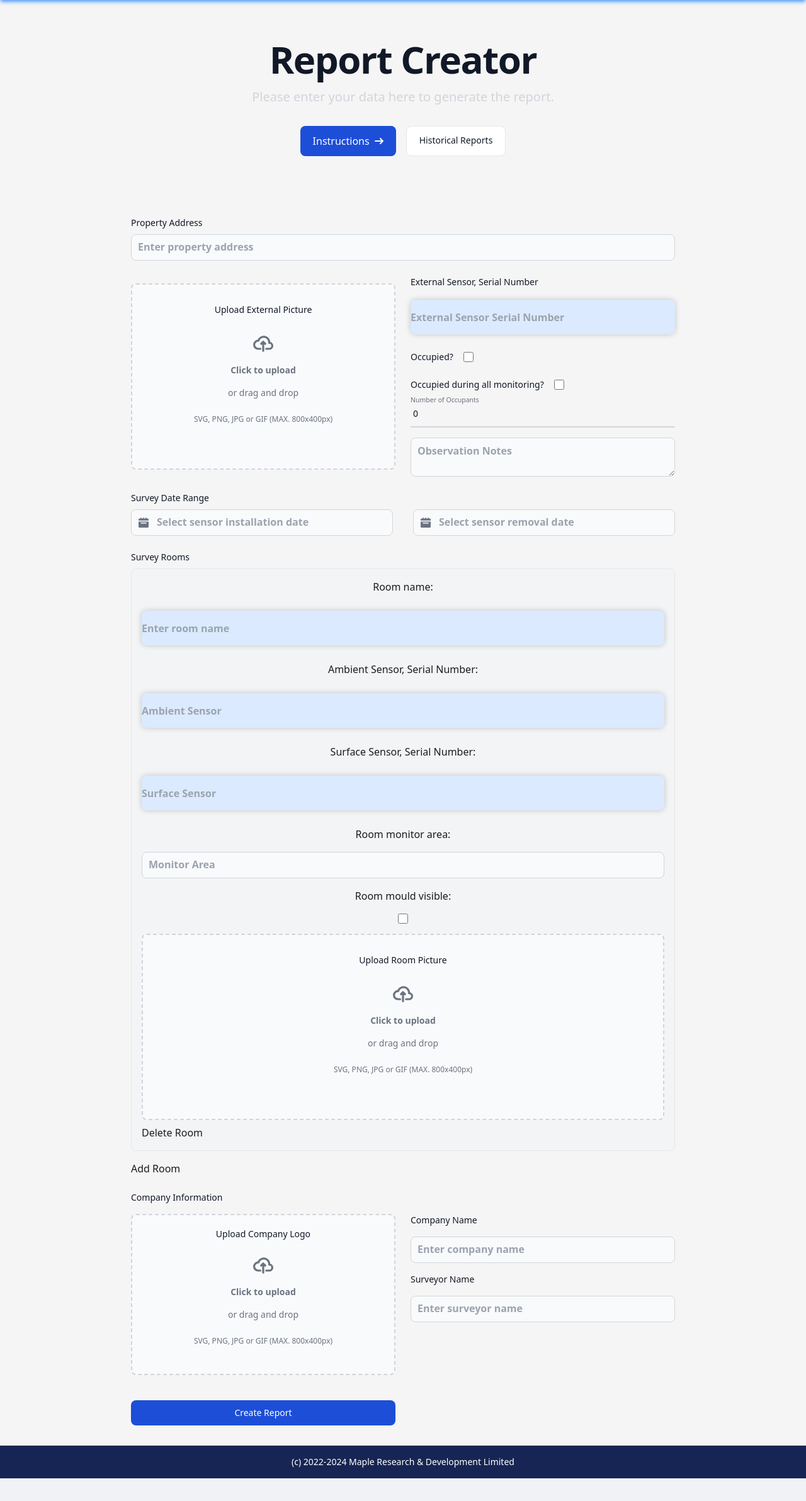
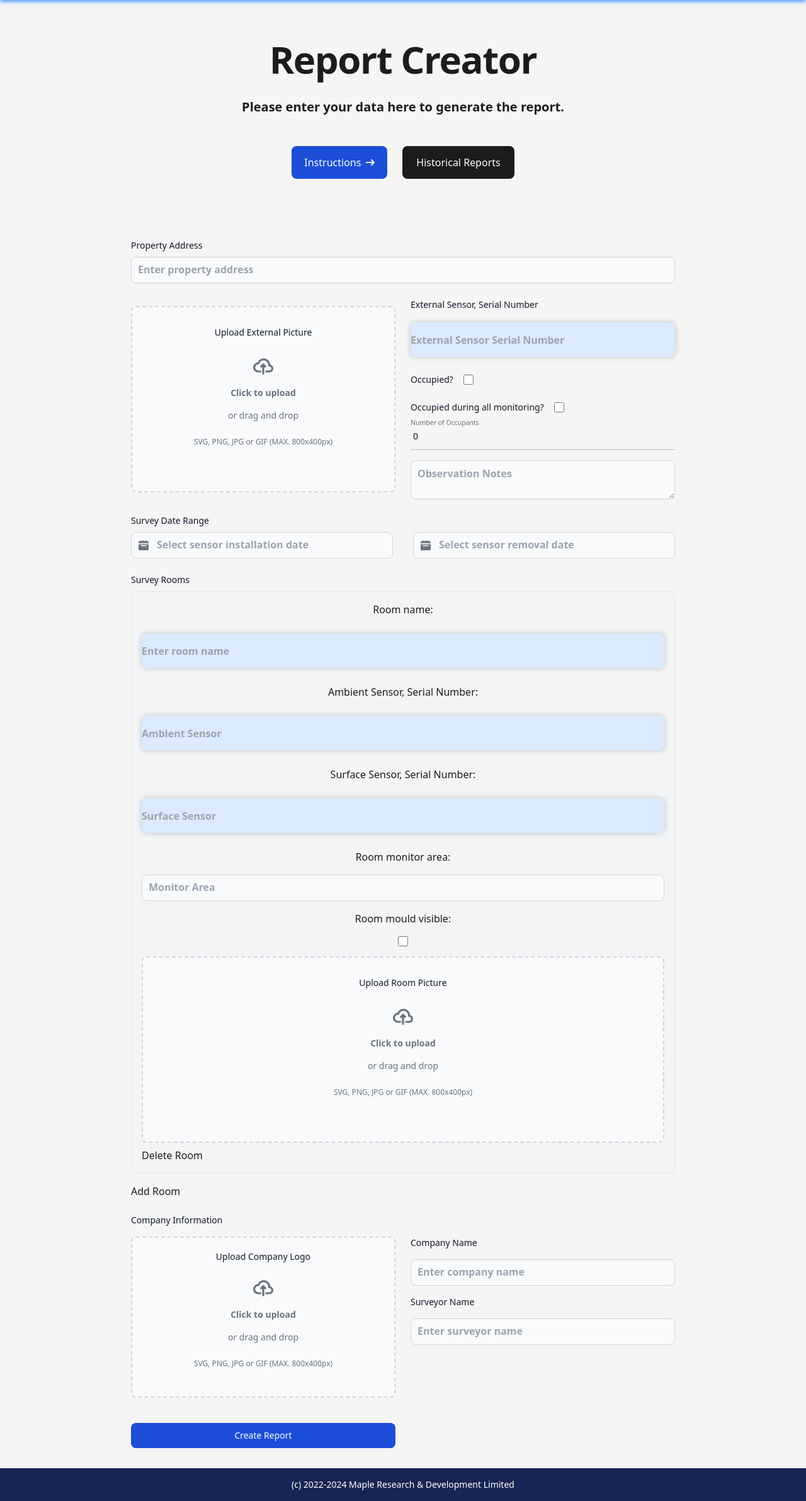
Before and after one commit to GreenCatInForest/md_app, a Django app: page /reports/report/ in a window 1280 px wide. Shown: the part 130-2514 px from the top of the page at 63% size. Before the commit the page ends 2478 px from the top, so only its background shows below. Run offline with Django 5.2, Linux system fonts and the light colour scheme; the visitor is signed in with stand-in values (Sample User, id 1); style sheets or scripts are compiled from the project's sources; parts of the project's set-up code (start-up, migrations or seed data) failed here and were passed over; some libraries are stand-ins or nearby versions.

Commit message:
report-light/dark mode

```diff
--- a/core/templates/core/base_navbar.html
+++ b/core/templates/core/base_navbar.html
@@ -12,11 +12,12 @@
                     <a href="" class="base-navbar-link hidden">Services</a> -->
 
                     {% if user.is_authenticated %}
-                        <a href="{% url 'report' %}" class="base-navbar-link hidden">Reports</a>
+                        <a href="{% url 'report' %}" class="base-navbar-link hidden text-center py-3 px-5 sm:ms-4 text-base font-extrabold text-white focus:outline-none bg-gray-900 border-[1px]
+                        border-white rounded-lg hover:bg-gray-100 hover:text-gray-800 focus:z-10 focus:ring-2 z-100 focus:ring-gray-7000">Reports</a>
                         <a href="{% url 'report' %}" class="base-navbar-link hidden">Support</a>
                     {% else %}
                         <a href="https://www.maple-diagnostics.com/" class="base-navbar-link text-center hidden py-3 px-5 sm:ms-4 text-base font-extrabold text-white focus:outline-none bg-gray-900 border-[1px]
-                        border-white rounded-lg hover:bg-gray-100 hover:text-gray-800 focus:z-10 focus:ring-2 z-100 focus:ring-gray-700 dark:focus:ring-gray-100">
+                        border-white rounded-lg hover:bg-gray-100 hover:text-gray-800 focus:z-10 focus:ring-2 z-100 focus:ring-gray-700">
                             Learn more
                         </a>
                         <a href="" class="base-navbar-link hidden">Contacts</a>
--- a/reports/templates/reports/report.html
+++ b/reports/templates/reports/report.html
@@ -17,22 +17,21 @@
     {% block content %}
     <div class="user-content">
         <article id="report-constructor">
-            <section class="dark:bg-blue-950">
-                <div class="py-8 px-4 mx-auto max-w-screen-xl text-center lg:py-16">
-                    <h1 class="mb-4 text-4xl font-extrabold tracking-tight leading-none text-gray-900 md:text-5xl lg:text-6xl dark:text-white">Report Creator</h1>
-                    <p class="mb-8 text-lg font-normal text-gray-300 lg:text-xl sm:px-16 lg:px-48 dark:text-gray-300">Please enter your data here to generate the report.</p>
-                    <!-- <p class="mb-8 text-lg font-normal text-gray-300 lg:text-xl sm:px-16 lg:px-48 dark:text-gray-300">Innovative Maple Diagnostic method based on Cambridge Scientific investigation report-2024. The report generation is based on the data you provide. Please fill in the data below accurately.</p> -->
-                    <div class="flex flex-col space-y-4 sm:flex-row sm:justify-center sm:space-y-0">
-                        <a href="#" class="inline-flex justify-center items-center py-3 px-5 text-base font-medium text-center text-white rounded-lg bg-blue-700 hover:bg-blue-800 focus:ring-4 focus:ring-blue-300 dark:focus:ring-blue-900">
+            <section class="report-constructor-banner">
+                <div class="container mx-auto">
+                    <h1>Report Creator</h1>
+                    <p>Please enter your data here to generate the report.</p>
+                    <div class="report-btn-wrapper">
+                        <a href="#">
                             Instructions
                             <svg class="w-3.5 h-3.5 ms-2 rtl:rotate-180" aria-hidden="true" xmlns="http://www.w3.org/2000/svg" fill="none" viewBox="0 0 14 10">
                                 <path stroke="currentColor" stroke-linecap="round" stroke-linejoin="round" stroke-width="2" d="M1 5h12m0 0L9 1m4 4L9 9"/>
                             </svg>
                         </a>
-                        <a href="{% url 'historical_reports' %}" class="py-3 px-5 sm:ms-4 text-sm font-medium text-gray-900 focus:outline-none bg-white rounded-lg border border-gray-200 hover:bg-gray-100 hover:text-gray-800 focus:z-10 focus:ring-4 focus:ring-gray-100 dark:focus:ring-gray-700 dark:bg-gray-800 dark:text-gray-400 dark:border-gray-600 dark:hover:text-dark-grey-800 dark:hover:bg-gray-70">
+                        <a href="{% url 'historical_reports' %}">
                             Historical Reports
                         </a>
-                    </div>
+                </div>
                 </div>
             </section>
             <section class="dark:bg-blue-950">
@@ -222,8 +221,8 @@
                     {% endfor %}
                 </div>
 {% endif %}
-        </div>
-    </section>
+                </div>
+            </section>
 
     <script src="{% static 'js/datepicker.js' %}" defer></script>
     <script src="https://cdn.jsdelivr.net/npm/flowbite@2.5.1/dist/flowbite.min.js" defer></script>
--- a/tailwind_app/static_src/src/styles.css
+++ b/tailwind_app/static_src/src/styles.css
@@ -231,6 +231,16 @@ main {
     @apply relative uppercase font-extrabold;
   }
 
+  .base-navbar-link.active:before {
+    content: '•'; /* Symbol to display underneath */
+    position: absolute;
+    left: -20px;
+    top: 50%;
+    transform: translateY(-50%);
+    font-size: 20px;
+    @apply text-transparent;
+  }
+
   .base-navbar-link.active:hover:after {
     content: '•'; /* Symbol to display underneath */
     position: absolute;
@@ -328,10 +338,55 @@ footer p {
 
   /* Report Constructor */
 
+
+  /* Report Constructor Page */
+
 #report-constructor {
     @apply flex flex-col flex-wrap;
   }
 
+
+.report-constructor-banner div.container {
+    @apply py-8 px-4 mx-auto max-w-screen-xl text-center lg:py-16 flex flex-col justify-center items-center gap-4;
+  }
+
+.report-constructor-banner h1 {
+    @apply mb-4 text-4xl font-extrabold tracking-tight leading-none text-blackcurrant md:text-5xl lg:text-6xl
+  }
+
+.report-constructor-banner h1.dark {
+    @apply mb-4 text-4xl font-extrabold tracking-tight leading-none md:text-5xl lg:text-6xl text-white;
+  }
+
+.report-constructor-banner p {
+    @apply mb-8 text-lg font-semibold text-blackcurrant lg:text-xl sm:px-16 lg:px-48;
+  }
+
+
+.report-constructor-banner p.dark {
+    @apply mb-8 text-lg font-normal lg:text-xl sm:px-16 lg:px-48 text-gray-300;
+  }
+
+.report-btn-wrapper {
+  @apply flex flex-col gap-6 space-y-4 sm:flex-row sm:justify-center sm:space-y-0;
+}
+
+.report-btn-wrapper a:first-child {
+  @apply inline-flex justify-center items-center py-3 px-5 text-base font-medium text-center text-white rounded-lg bg-blue-700 hover:bg-blue-800
+}
+
+.report-btn-wrapper a:nth-child(2) {
+  @apply inline-flex justify-center items-center   py-3 px-5  text-base font-medium text-center text-white border-[2px] border-blackcurrant bg-blackcurrant
+ rounded-lg hover:bg-gray-100 hover:text-gray-800 z-[50];
+}
+
+.report-btn-wrapper a:nth-child(2).dark {
+  @apply inline-flex justify-center items-center  py-3 px-5  text-base font-medium text-center text-white border-[1px] border-blue-400 bg-blackcurrant
+ rounded-lg hover:bg-gray-100 hover:text-gray-800 z-[50];
+}
+
+
+/* Report Constructor Form */
 
 #report-constructor form {
     @apply flex flex-col flex-wrap gap-6;
@@ -622,12 +677,27 @@ overflow: hidden; /* Hide any overflow content */
 
 .login-form-inputs,
 .register-form-inputs {
-  @apply w-full;
+  @apply w-full text-blackcurrant;
 }
+
+.login-form-inputs.dark,
+.register-form-inputs.dark {
+  @apply w-full text-white;
+}
+
 
 .input-icon-container {
   @apply relative flex flex-wrap items-center min-h-[55px];
 }
+
+.input-icon-container input {
+  @apply text-blackcurrant;
+}
+
+.input-icon-container.dark input {
+  @apply text-white;
+}
+
 .input-icon-container.register-form-terms,
 .input-icon-container.remember_me {
   @apply justify-start;
```
